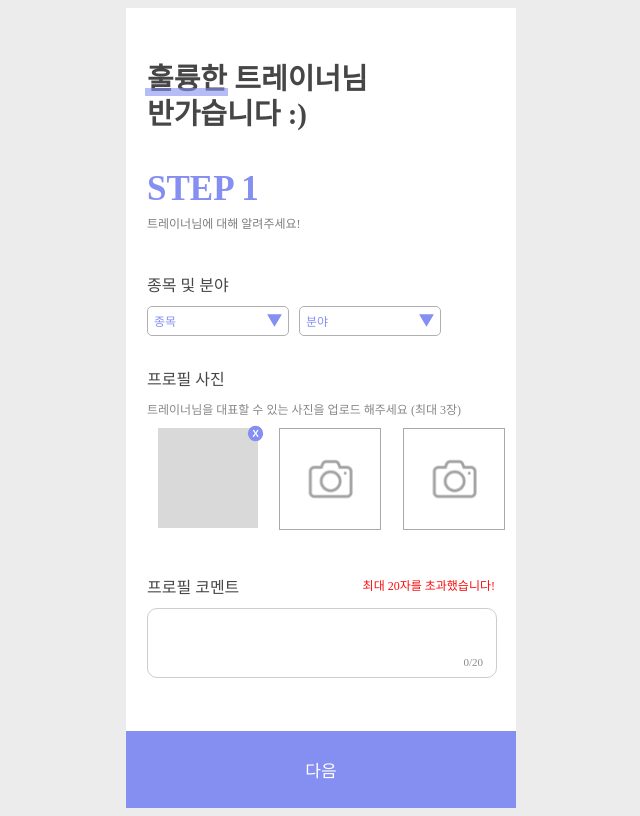
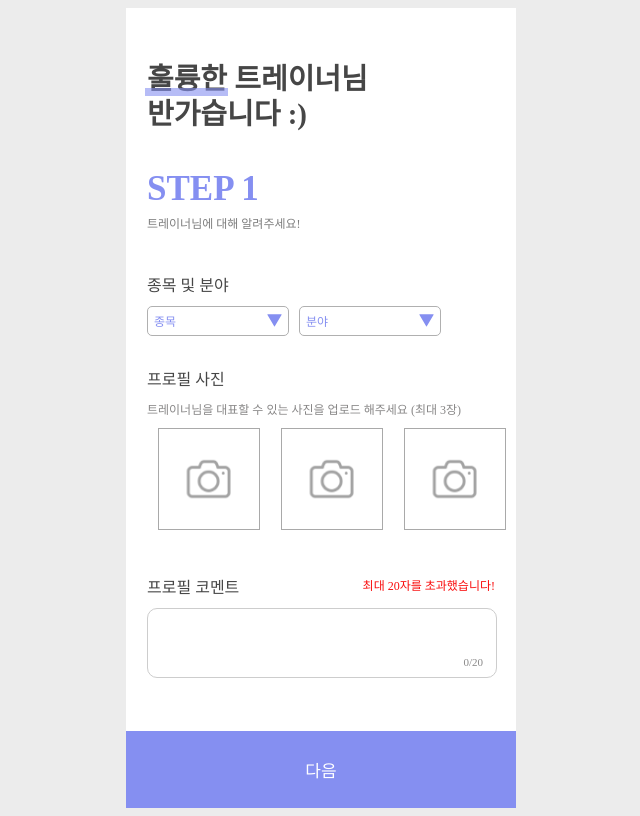
Before and after one commit to ktmihs/bodyBuddy, a Next.js app: page /signUp/trainer/step1 in a window 1280 px wide. Shown: the whole page, without its empty margins (319-959 px from the left). Built offline with nearby package versions, Linux system fonts and the light colour scheme; a web font is replaced by a local one; what emotion-reset would draw is missing.

Commit message:
feat: #27 Image Uploader
- 이미지 업로드/삭제 기능
- 임시 url을 이용하여 미리볼 수 있도록 구현

```diff
--- a/components/common/uploader/index.tsx
+++ b/components/common/uploader/index.tsx
@@ -1,29 +1,55 @@
-import Image from 'next/image';
+import { ChangeEvent, useState } from 'react';
 import { StyledImageUploader } from './styledUploader';
 
 export const ImageUploader = () => {
+  const [url, setImageUrl] = useState<string[]>(['', '', '']);
+
+  const uploadImage = (e: ChangeEvent<HTMLInputElement>) => {
+    if (e.target.files === null) return;
+    const tempUrl = URL.createObjectURL(e.target.files[0]);
+    const selectedImage = e.currentTarget.dataset?.id;
+    setImageUrl(
+      url.map((source, index) => (selectedImage && index === +selectedImage ? tempUrl : source))
+    );
+  };
+
+  const removeImage = (e: React.SyntheticEvent<HTMLButtonElement>) => {
+    const selectedImage = e.currentTarget.dataset?.id;
+    setImageUrl(
+      url.map((source, index) => (selectedImage && index === +selectedImage ? '' : source))
+    );
+  };
+
   return (
     <StyledImageUploader>
-      <div className="uploaded">
-        {/* 임시 이미지 */}
-        <Image
-          src="/assets/community/blank.svg"
-          alt="첨부한 사진"
-          width={'100px'}
-          height={'100px'}
-        />
-        <button></button>
-      </div>
-
-      <div>
-        <label htmlFor="file-input2"></label>
-        <input type="file" id="file-input2" name="file" />
-      </div>
-
-      <div>
-        <label htmlFor="file-input3"></label>
-        <input type="file" id="file-input3" name="file" />
-      </div>
+      {url.map((source, index) => (
+        <div className={url[index] ? 'uploaded' : ''}>
+          {url[index] ? (
+            <>
+              <img src={source} alt="첨부한 사진" width={'100px'} height={'100px'} />
+              <button
+                data-id={index}
+                onClick={(e) => {
+                  removeImage(e);
+                }}
+              ></button>
+            </>
+          ) : (
+            <>
+              <label htmlFor={'file-input' + index}></label>
+              <input
+                type="file"
+                id={'file-input' + index}
+                name="file"
+                data-id={index}
+                onChange={(e) => {
+                  uploadImage(e);
+                }}
+              />
+            </>
+          )}
+        </div>
+      ))}
     </StyledImageUploader>
   );
 };
--- a/components/common/uploader/styledUploader.ts
+++ b/components/common/uploader/styledUploader.ts
@@ -15,6 +15,7 @@ export const StyledImageUploader = styled.div`
     border-style: none;
     background: url('/assets/common/button-delete.svg') no-repeat;
     background-position: center;
+    cursor: pointer;
   }
   label {
     display: inline-block;
```
